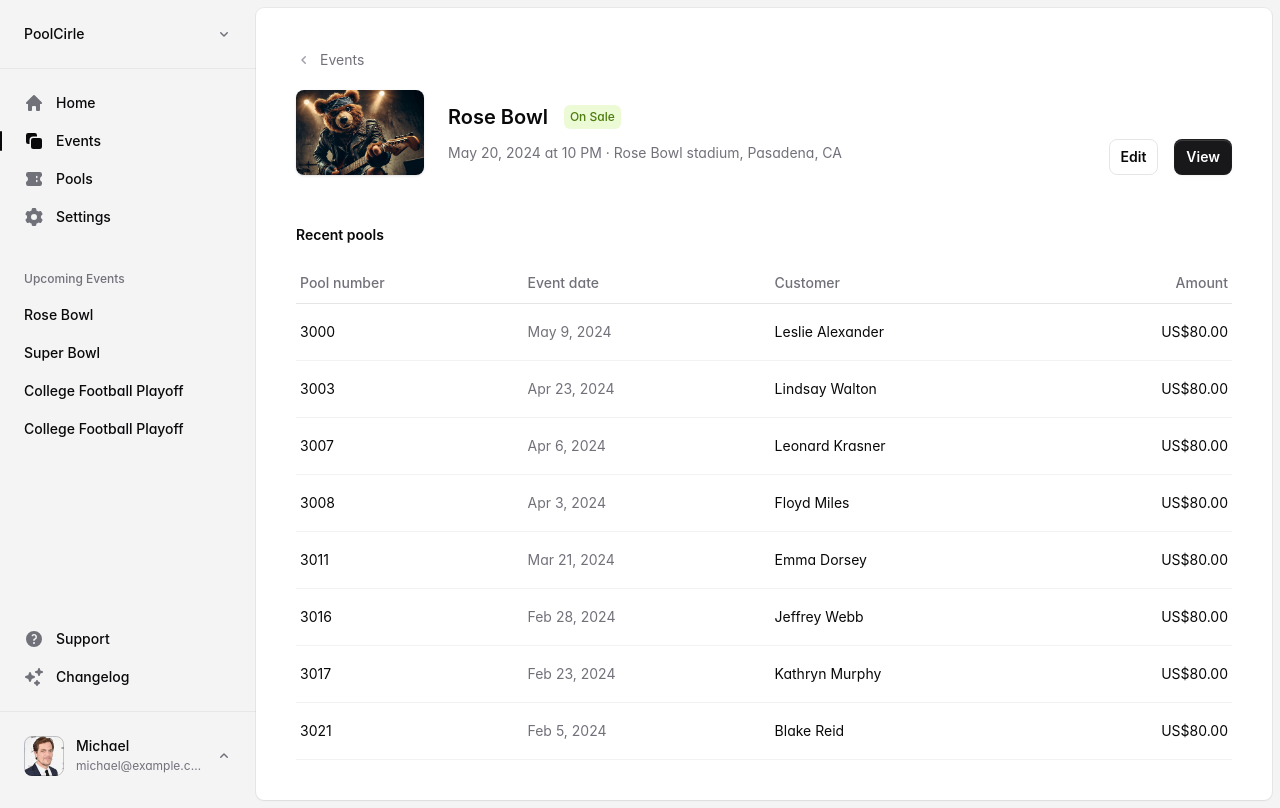
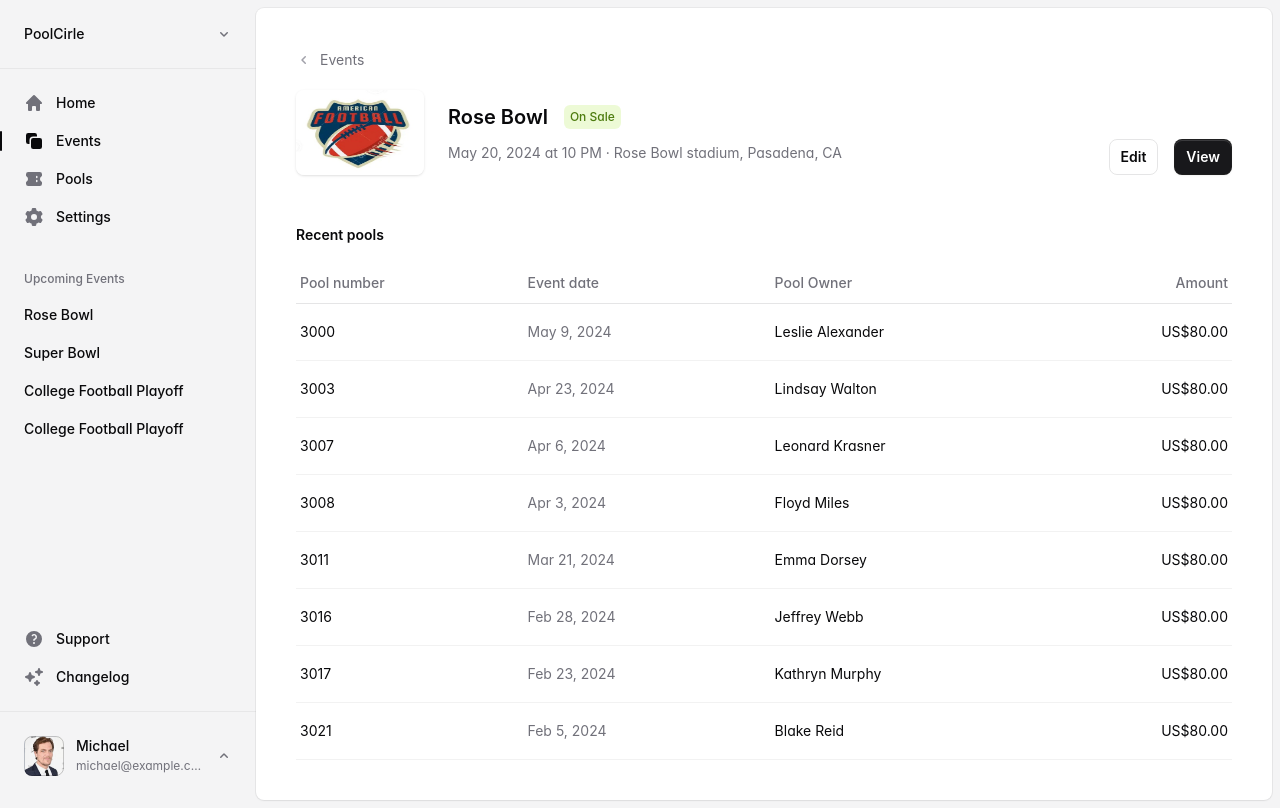
Before and after one commit to dshyryayev/poolcirle, a Next.js app: page /events/1000 in a window 1280 px wide. Built offline with nearby package versions, Linux system fonts and the light colour scheme; a web font is replaced by a local one.

Commit message:
add images

```diff
--- a/src/app/events/[id]/page.tsx
+++ b/src/app/events/[id]/page.tsx
@@ -58,7 +58,7 @@ export default async function Event({ params }: { params: { id: string } }) {
           <TableRow>
             <TableHeader>Pool number</TableHeader>
             <TableHeader>Event date</TableHeader>
-            <TableHeader>Customer</TableHeader>
+            <TableHeader>Pool Owner</TableHeader>
             <TableHeader className="text-right">Amount</TableHeader>
           </TableRow>
         </TableHead>
--- a/src/app/page.tsx
+++ b/src/app/page.tsx
@@ -30,7 +30,7 @@ export default async function Home() {
           <TableRow>
             <TableHeader>Pool number</TableHeader>
             <TableHeader>Event date</TableHeader>
-            <TableHeader>Customer</TableHeader>
+            <TableHeader>Pool Owner</TableHeader>
             <TableHeader>Event</TableHeader>
             <TableHeader className="text-right">Amount</TableHeader>
           </TableRow>
--- a/src/app/pools/[id]/page.tsx
+++ b/src/app/pools/[id]/page.tsx
@@ -71,7 +71,7 @@ export default async function Pool({ params }: { params: { id: string } }) {
         <Subheading>Summary</Subheading>
         <Divider className="mt-4" />
         <DescriptionList>
-          <DescriptionTerm>Customer</DescriptionTerm>
+          <DescriptionTerm>Pool Owner</DescriptionTerm>
           <DescriptionDetails>{pool.customer.name}</DescriptionDetails>
           <DescriptionTerm>Event</DescriptionTerm>
           <DescriptionDetails>
--- a/src/app/pools/[id]/refund.tsx
+++ b/src/app/pools/[id]/refund.tsx
@@ -39,8 +39,8 @@ export function RefundOrder({ amount, ...props }: { amount: string } & React.Com
             </Field>
             <CheckboxField>
               <Checkbox name="notify" />
-              <Label>Notify customer</Label>
-              <Description>An email notification will be sent to this customer.</Description>
+              <Label>Notify Pool Owner</Label>
+              <Description>An email notification will be sent to this pool owner.</Description>
             </CheckboxField>
           </FieldGroup>
         </DialogBody>
--- a/src/app/pools/page.tsx
+++ b/src/app/pools/page.tsx
@@ -23,7 +23,7 @@ export default async function Pools() {
           <TableRow>
             <TableHeader>Pool number</TableHeader>
             <TableHeader>Event date</TableHeader>
-            <TableHeader>Customer</TableHeader>
+            <TableHeader>Pool Owner</TableHeader>
             <TableHeader>Event</TableHeader>
             <TableHeader className="text-right">Amount</TableHeader>
           </TableRow>
```
Also changed, not shown: public/events/bear-hug-thumb.jpg, public/events/bear-hug.jpg.
